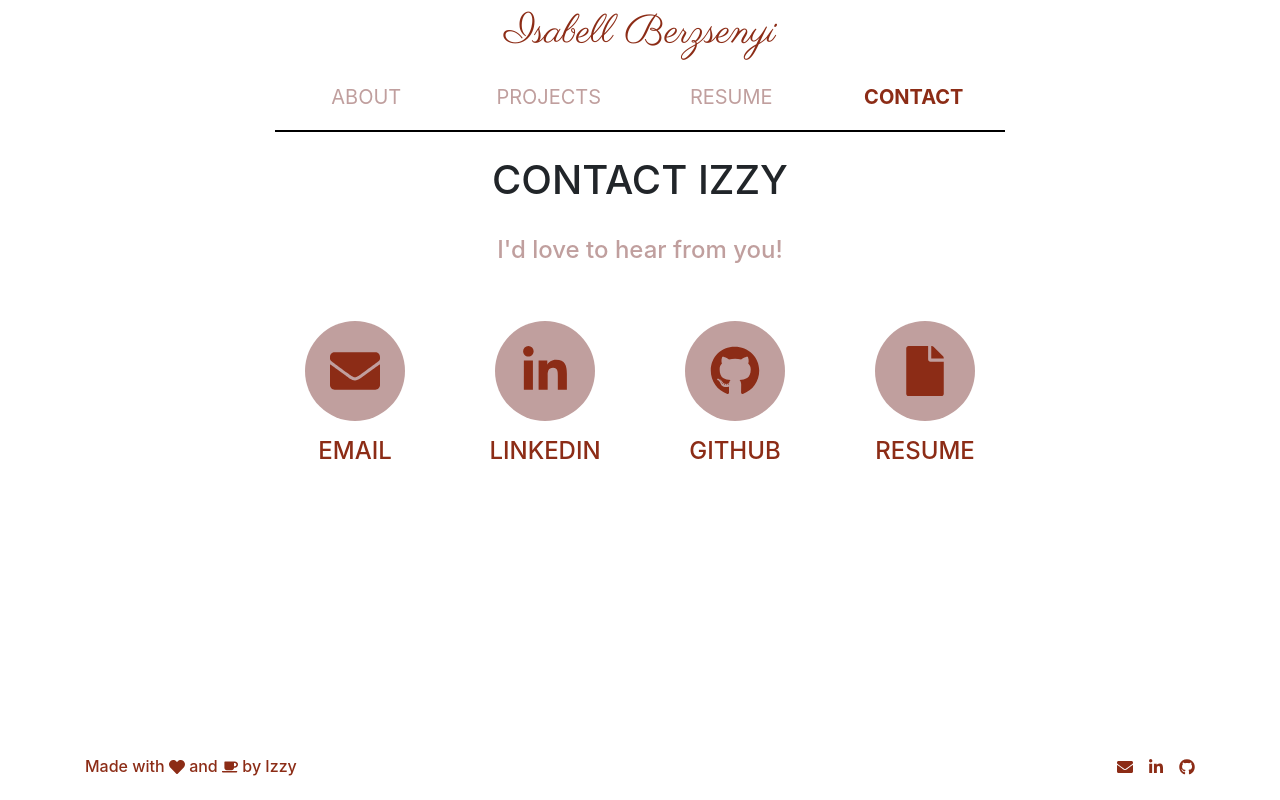
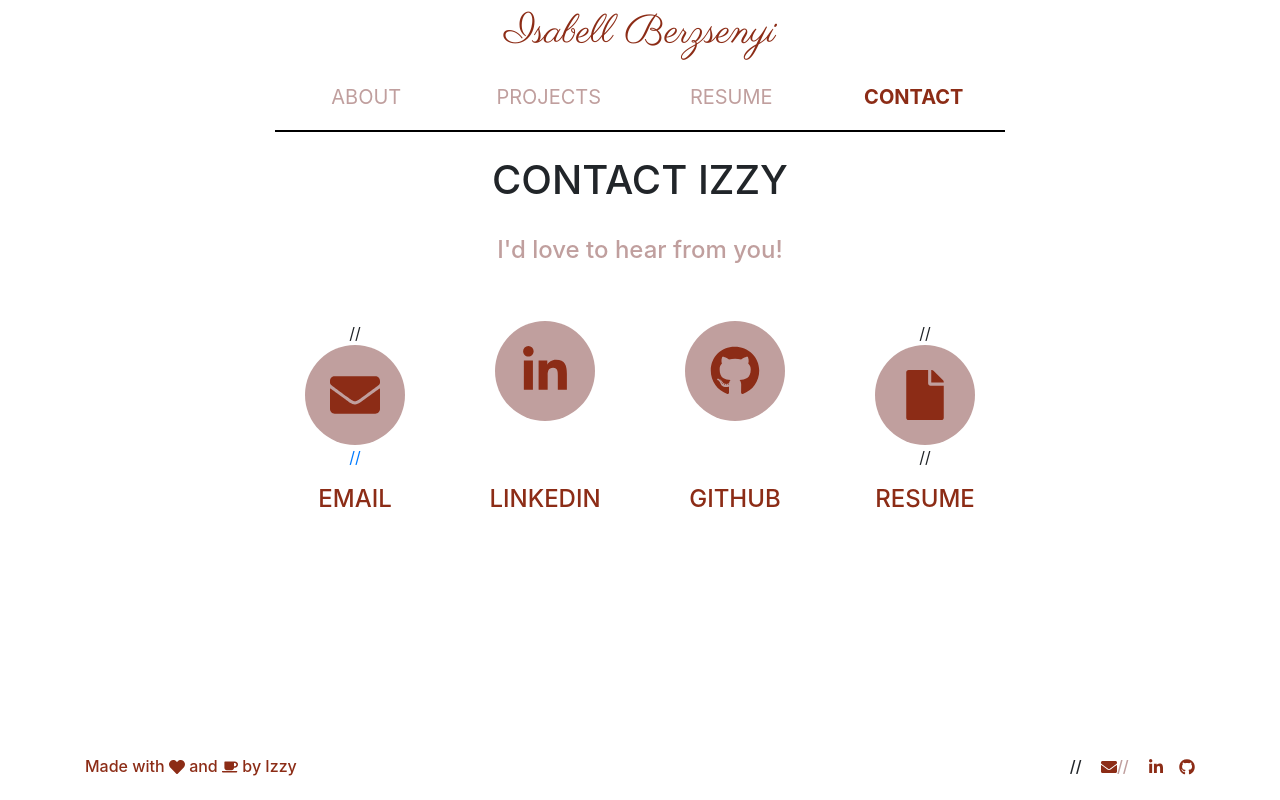
Before and after one commit to isabellberzsenyi/React_Portfolio, a React (Create React App) app: page /contact in a window 1280 px wide. Built offline with nearby package versions, Linux system fonts and the light colour scheme.

Commit message:
security updates

```diff
--- a/src/components/contact.js
+++ b/src/components/contact.js
@@ -22,10 +22,12 @@ class Contact extends Component {
           </Row>
           <Row style={{ paddingTop: "3em" }}>
             <Col md={{ size: 2, offset: 2 }}>
+              //{" "}
               <a href="mailto:berzsenyi.i@husky.neu.edu">
                 <div className="icon-background">
                   <FaEnvelope className="contact-icon" />
                 </div>
+                //{" "}
               </a>
             </Col>
             <Col md={{ size: 2 }}>
@@ -46,10 +48,12 @@ class Contact extends Component {
               </a>
             </Col>
             <Col md={{ size: 2 }}>
+              //{" "}
               <a onClick={this.onResumeClick} target="_blank">
                 <div className="icon-background">
                   <FaFile className="contact-icon" />
                 </div>
+                //{" "}
               </a>
             </Col>
           </Row>
--- a/src/components/footer.js
+++ b/src/components/footer.js
@@ -20,8 +20,10 @@ class Footer extends Component {
           </Col>
           <Col md={{ size: 5 }}>
             <h6 style={{ textAlign: "right" }}>
+              //{" "}
               <a href="mailto:berzsenyi.i@husky.neu.edu">
                 <FaEnvelope className="footer-icon" />
+                //{" "}
               </a>
               <a
                 href="https://www.linkedin.com/in/isabell-berzsenyi"
```
